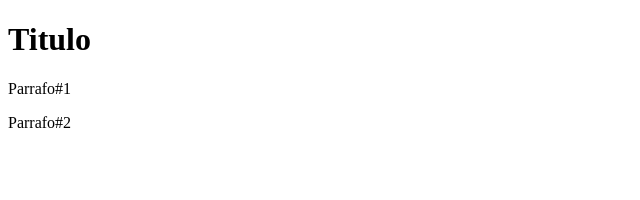
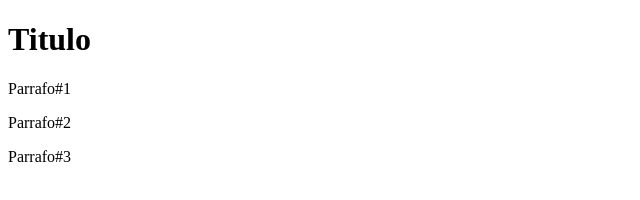
Before and after one commit to MRaptor/git, a website: page index.html in a window 1280 px wide. Shown: the full height of the page, 0-640 px from the left. Drawn offline with Linux system fonts and the light colour scheme.

Commit message:
cuarto commit

```diff
--- a/index.html
+++ b/index.html
@@ -6,5 +6,6 @@
         <h1>Titulo</h1>
         <p>Parrafo#1</p>
         <p>Parrafo#2</p>
+        <p>Parrafo#3</p>
     </body>
 </html>
```
Also changed, not shown: package.json (added, +24 -0 lines), 2 other files.
